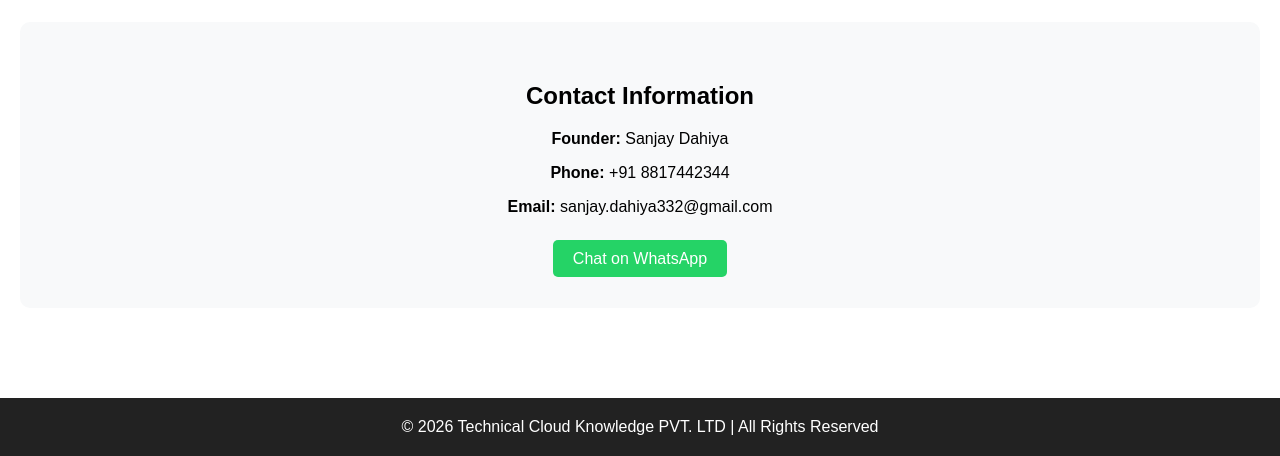
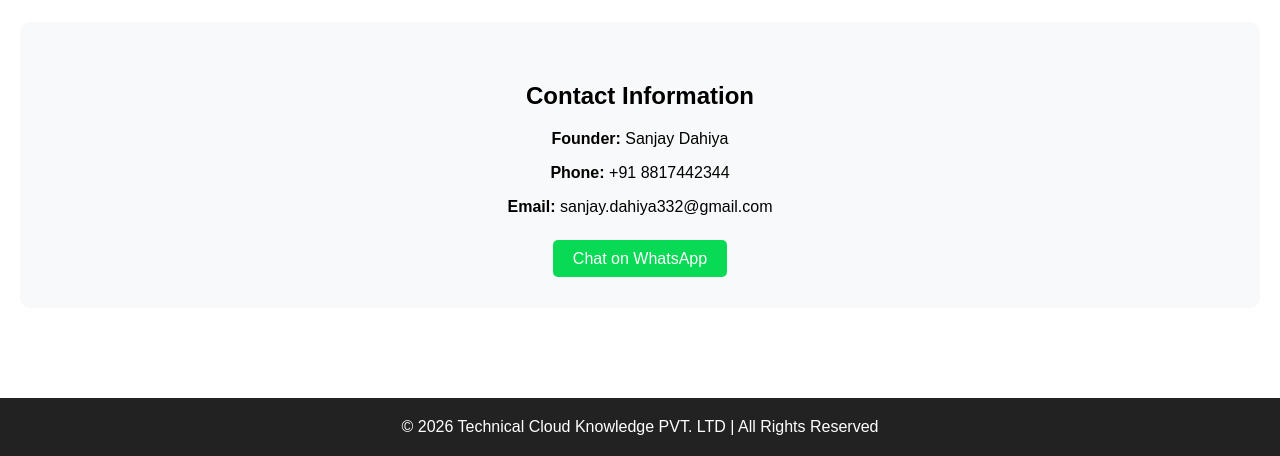
Before and after one commit to ishajha617/technical_cloud, a Django app: page / in a window 1280 px wide. Shown: the part 933-1389 px from the top of the page. Run offline with Django 5.2, Linux system fonts and the light colour scheme.

Commit message:
new commit

```diff
--- a/website/templates/course_list.html
+++ b/website/templates/course_list.html
@@ -40,7 +40,7 @@
             </a>
 
             <a href="{% url 'enroll' course.id %}">
-                <button style="padding:8px 15px; background:#25D366; color:white; border:none; border-radius:5px; margin-left:10px;">
+                <button style="padding:8px 15px; background:#08c24c; color:white; border:none; border-radius:5px; margin-left:10px;">
                     Enroll
                 </button>
             </a>
--- a/website/templates/home.html
+++ b/website/templates/home.html
@@ -88,7 +88,7 @@
 
     <a href="https://wa.me/918817442344?text=Hello%20I%20am%20interested%20in%20your%20courses"
        target="_blank"
-       style="padding:10px 20px; background:#25D366; color:white; text-decoration:none; border-radius:5px;">
+       style="padding:10px 20px; background:#08da55; color:white; text-decoration:none; border-radius:5px;">
         Chat on WhatsApp
     </a>
 
```
